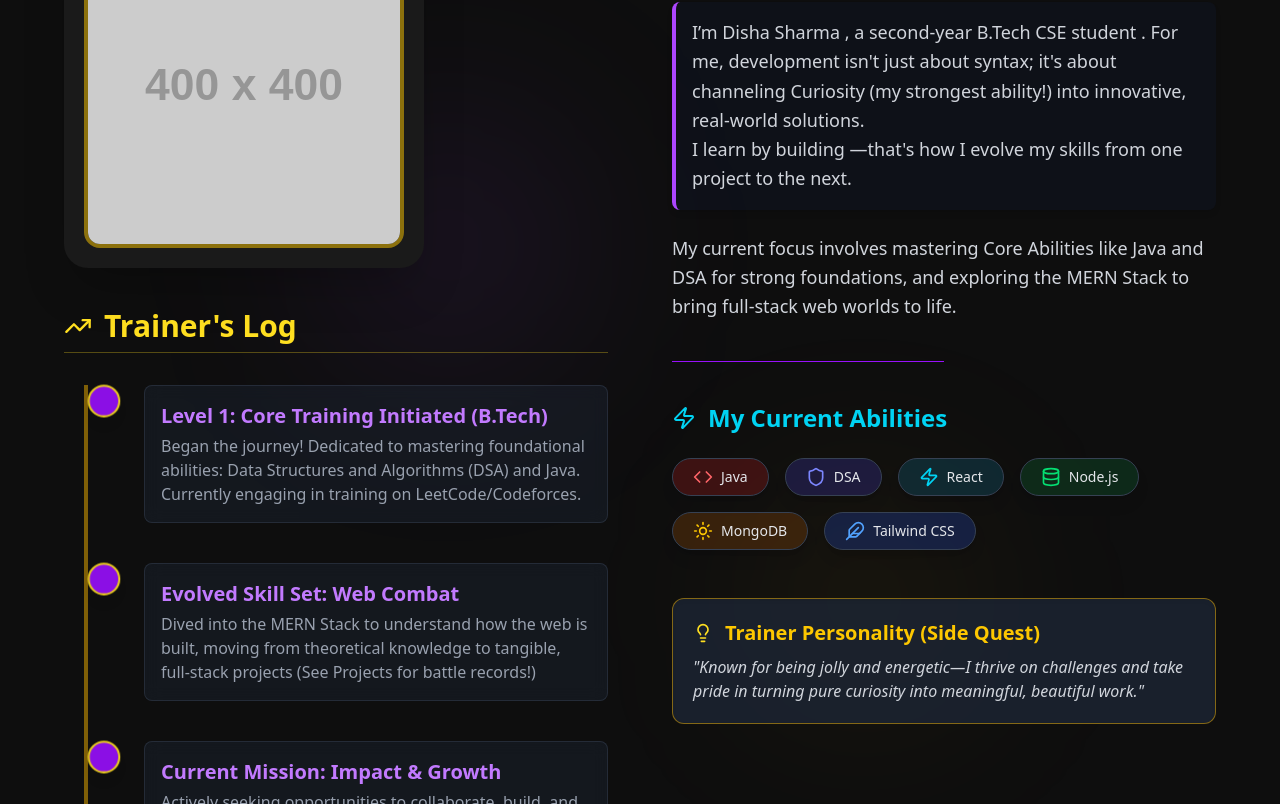
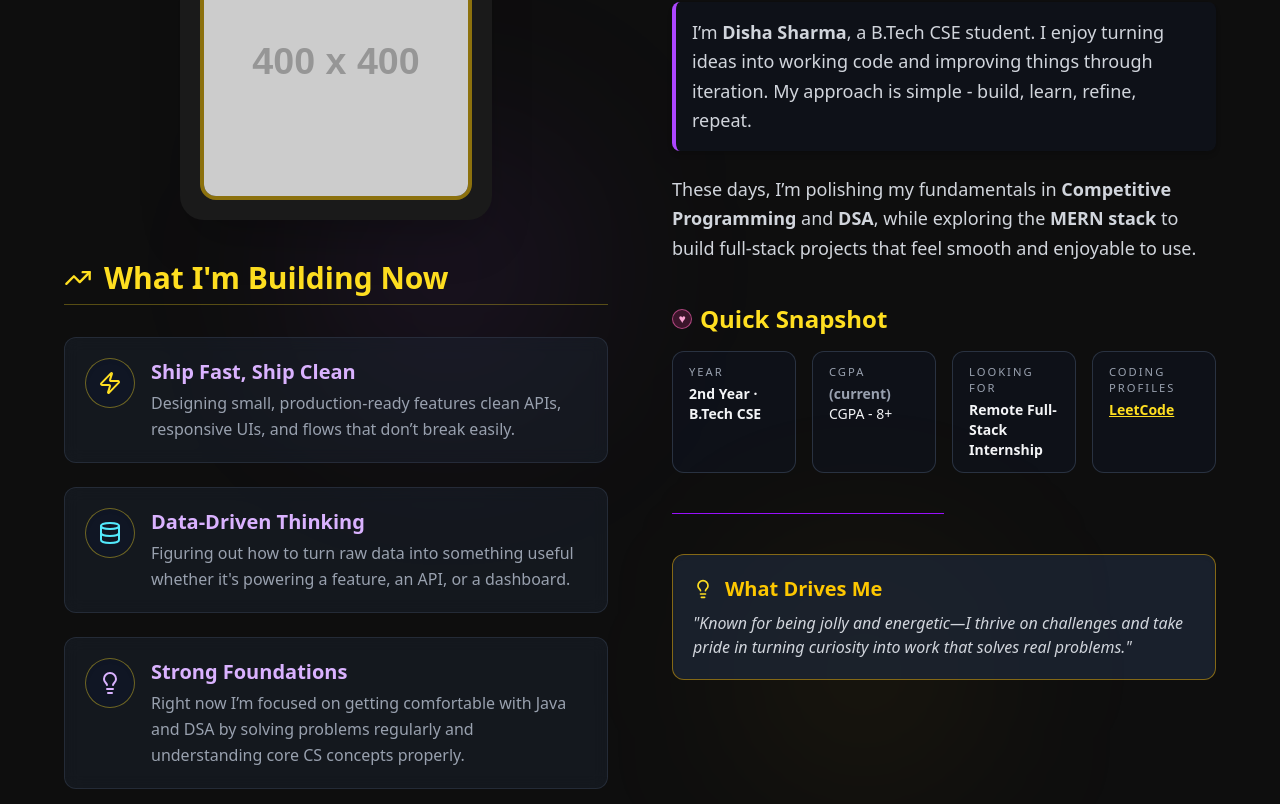
Before and after one commit to DishaSharma2005/portfolio, a React (Vite) app: page / in a window 1280 px wide. Shown: the part 896-1700 px from the top of the page. Built offline with nearby package versions, Linux system fonts and the light colour scheme.

Commit message:
updated : about section

```diff
--- a/src/components/About.jsx
+++ b/src/components/About.jsx
@@ -1,93 +1,186 @@
 import React from "react";
 import { motion } from "framer-motion";
-// Importing all necessary Lucide icons for the thematic approach
-import { Code, Shield, Zap, Database, Sun, Feather, Heart, TrendingUp, Lightbulb } from 'lucide-react';
+import {
+  Code,
+  CodeXml,
+  Shield,
+  Zap,
+  Database,
+  Sun,
+  Feather,
+  TrendingUp,
+  Lightbulb,
+} from "lucide-react";
 
 // === Skill Data (Tech Badges) ===
 const skills = [
-  // Core Foundation (Like Fighting/Ground Type - Strong Foundation)
   { name: "Java", icon: <Code className="w-5 h-5 text-red-400" />, color: "bg-red-900/40", hoverColor: "shadow-red-500/80" },
   { name: "DSA", icon: <Shield className="w-5 h-5 text-indigo-400" />, color: "bg-indigo-900/40", hoverColor: "shadow-indigo-500/80" },
-
-  // Web Combat (Like Electric/Psychic Type - Dynamic Building)
+    {
+    name: "SQL Databases",
+    icon: <Database className="w-5 h-5 text-cyan-300" />,
+    color: "bg-cyan-900/40",
+    hoverColor: "shadow-cyan-500/80",
+  },
   { name: "React", icon: <Zap className="w-5 h-5 text-cyan-400" />, color: "bg-cyan-900/40", hoverColor: "shadow-cyan-500/80" },
   { name: "Node.js", icon: <Database className="w-5 h-5 text-green-400" />, color: "bg-green-900/40", hoverColor: "shadow-green-500/80" },
   { name: "MongoDB", icon: <Sun className="w-5 h-5 text-yellow-400" />, color: "bg-yellow-900/40", hoverColor: "shadow-yellow-500/80" },
-
-  // Styling & Tools (Like Flying/Ghost Type - Aesthetics & Utility)
+   {
+    name: "Supabase",
+    icon: <Database className="w-5 h-5 text-teal-300" />,
+    color: "bg-teal-900/40",
+    hoverColor: "shadow-teal-500/80",
+  },
+  {
+    name: "Express.js",
+    icon: <CodeXml className="w-5 h-5 text-lime-300" />,
+    color: "bg-lime-900/40",
+    hoverColor: "shadow-lime-500/80",
+  },
+  {
+    name: "REST APIs",
+    icon: <Zap className="w-5 h-5 text-yellow-300" />,
+    color: "bg-yellow-900/40",
+    hoverColor: "shadow-yellow-500/80",
+  },
+  {
+    name: "JWT Authentication",
+    icon: <Shield className="w-5 h-5 text-purple-300" />,
+    color: "bg-purple-900/40",
+    hoverColor: "shadow-purple-500/80",
+  },
+  {
+    name: "CI/CD Concepts",
+    icon: <Code className="w-5 h-5 text-blue-300" />,
+    color: "bg-blue-900/40",
+    hoverColor: "shadow-blue-500/80",
+  },
   { name: "Tailwind CSS", icon: <Feather className="w-5 h-5 text-blue-400" />, color: "bg-blue-900/40", hoverColor: "shadow-blue-500/80" },
 ];
 
-// === Timeline Data (Trainer's Log) ===
-const timelineData = [
+// === Focus Areas (What I'm Building) ===
+const focusAreas = [
   {
-        title: "Level 1: Core Training Initiated (B.Tech)",
-        desc: "Began the journey! Dedicated to mastering foundational abilities: Data Structures and Algorithms (DSA) and Java. Currently engaging in training on LeetCode/Codeforces."
+    title: "Ship Fast, Ship Clean",
+    desc: "Designing small, production-ready features clean APIs, responsive UIs, and flows that don’t break easily.",
+    icon: <Zap className="w-6 h-6 text-yellow-300" />,
   },
   {
-        title: "Evolved Skill Set: Web Combat",
-        desc: "Dived into the MERN Stack to understand how the web is built, moving from theoretical knowledge to tangible, full-stack projects (See Projects for battle records!)"
+    title: "Data-Driven Thinking",
+   desc: "Figuring out how to turn raw data into something useful whether it's powering a feature, an API, or a dashboard.",
+
+    icon: <Database className="w-6 h-6 text-cyan-300" />,
   },
   {
-        title: "Current Mission: Impact & Growth",
-        desc: "Actively seeking opportunities to collaborate, build, and apply skills, striving to become a thoughtful and impactful developer."
-    }
+    title: "Strong Foundations",
+    desc: "Right now I’m focused on getting comfortable with Java and DSA by solving problems regularly and understanding core CS concepts properly.",
+    icon: <Lightbulb className="w-6 h-6 text-purple-300" />,
+  },
 ];
 
+// === Quick Snapshot (Year · CGPA · Focus · Looking For) ===
+// ⚠️ Update CGPA value below to your actual one or change the text.
+const quickStats = [
+  { label: "Year", value: "2nd Year · B.Tech CSE" },
+{
+  label: "CGPA",
+  value: (
+    <span>
+      <span className="text-sm text-gray-400">(current)</span>{" "}
+      <span className="font-medium">CGPA - 8+</span>
+    </span>
+  ),
+},
+
+
+  { label: "Looking For", value: "Remote Full-Stack Internship" },
+  {
+    label: "Coding Profiles",
+    value: (
+      <a
+        href="https://leetcode.com/u/Sharma_Disha25/"
+        target="_blank"
+        rel="noopener noreferrer"
+        className="text-yellow-300 underline hover:text-yellow-400 transition"
+      >
+        LeetCode
+      </a>
+    )
+  },
+];
+
+
 // === Main Component ===
-export default function About() {
+export default function About({ profileImg }) {
+  const fallbackProfile =
+    "https://placehold.co/400x400/374151/8a2be2?text=Your+Photo";
+  const profileSrc = profileImg || fallbackProfile;
+
   return (
-        <section id="about" className="bg-[#0e0e0e] py-20 px-6 md:px-12 text-gray-100 relative">
-
-            {/* Background Glows (Enhanced for depth) */}
-            <div className="absolute top-1/4 left-1/4 h-64 w-64 bg-purple-500/10 rounded-full blur-[100px] pointer-events-none"></div>
-            <div className="absolute bottom-1/4 right-1/4 h-48 w-48 bg-yellow-500/10 rounded-full blur-[100px] pointer-events-none"></div>
+    <section
+      id="about"
+      className="bg-[#0e0e0e] py-20 px-6 md:px-12 text-gray-100 relative"
+    >
+      {/* Background Glows */}
+      <div className="absolute top-1/4 left-1/4 h-64 w-64 bg-purple-500/10 rounded-full blur-[100px] pointer-events-none" />
+      <div className="absolute bottom-1/4 right-1/4 h-48 w-48 bg-yellow-500/10 rounded-full blur-[100px] pointer-events-none" />
 
       <div className="max-w-6xl mx-auto grid md:grid-cols-2 gap-16 items-start relative z-10">
-
-                {/* Left Side: Profile & Trainer's Log (Timeline) */}
+        {/* Left Side: Profile & Focus Areas */}
         <motion.div
           initial={{ opacity: 0, x: -50 }}
           whileInView={{ opacity: 1, x: 0 }}
           viewport={{ once: true, amount: 0.2 }}
           transition={{ duration: 1 }}
-                    className="flex flex-col items-center md:items-start text-center md:text-left order-2 md:order-1"
+          className="flex flex-col items-center md:items-center text-center md:text-left order-2 md:order-1"
         >
-                    {/* Profile Card / Trainer Image with Rotating Frame */}
+          {/* Profile Card */}
           <div className="relative mb-10">
-
-                        {/* Image Container */}
             <div className="relative rounded-3xl p-5 shadow-2xl transition-transform duration-500 bg-[#1a1a1a] z-10">
               <img
-                                src="https://placehold.co/400x400/374151/8a2be2?text=D+I+S+H+A"
-                                alt="Disha Profile"
-                                className="rounded-2xl w-72 h-72 md:w-80 md:h-80 object-cover border-4 border-yellow-400/50"
+                src={profileSrc}
+                alt="Profile portrait"
+                className="rounded-2xl w-60 h-60 md:w-68 md:h-68 object-cover border-4 border-yellow-400/50 "
               />
             </div>
           </div>
 
-                    {/* Timeline: Trainer's Log */}
-                    <h3 id="journey" className="text-3xl font-bold mb-8 text-center md:text-left text-yellow-300 flex items-center gap-3 border-b border-yellow-300/30 pb-2 w-full justify-center md:justify-start">
-                        <TrendingUp className="w-7 h-7" /> Trainer's Log
+          {/* Focus Cards */}
+          <h3
+            id="focus"
+            className="text-3xl font-bold mb-8 text-center md:text-left text-yellow-300 flex items-center gap-3 border-b border-yellow-300/30 pb-2 w-full justify-center md:justify-start"
+          >
+            <TrendingUp className="w-7 h-7" /> What I'm Building Now
           </h3>
-                    <div className="relative pl-6 sm:pl-10 pb-6 before:absolute before:top-0 before:left-3 sm:before:left-5 before:h-full before:w-1 before:bg-yellow-500/50">
-                        {timelineData.map((item, index) => (
-                            <div key={index} className="timeline-item mb-10 relative last:mb-0">
-                                {/* Timeline Dot (Pokéball style) */}
-                                <span className="absolute left-0 top-0 w-6 h-6 sm:w-8 sm:h-8 bg-purple-600 rounded-full flex items-center justify-center -translate-x-1/2 shadow-lg z-10 border-2 border-yellow-300 animate-pulse-slow"></span>
+
+          <div className="grid gap-6 w-full">
+            {focusAreas.map((item, index) => (
               <motion.div
-                                    whileHover={{ translateY: -5, boxShadow: "0 10px 20px rgba(138, 58, 255, 0.3)" }}
-                                    className="ml-8 sm:ml-10 p-4 bg-gray-800/40 backdrop-blur-sm rounded-lg transition-all duration-300 border border-gray-700/50 cursor-default"
+                key={index}
+                whileHover={{
+                  translateY: -6,
+                  scale: 1.01,
+                  boxShadow: "0 15px 30px rgba(138, 58, 255, 0.25)",
+                }}
+                className="p-5 bg-gray-800/40 backdrop-blur-sm rounded-xl transition-all duration-300 border border-gray-700/50 flex items-start gap-4"
               >
-                                    <h4 className="font-semibold text-xl text-purple-400">{item.title}</h4>
-                                    <p className="text-gray-400 mt-1 text-base">{item.desc}</p>
+                <div className="p-3 rounded-full bg-gray-900/70 border border-yellow-300/40 shadow-inner">
+                  {item.icon}
+                </div>
+                <div>
+                  <h4 className="font-semibold text-xl text-purple-300">
+                    {item.title}
+                  </h4>
+                  <p className="text-gray-400 mt-1 text-base leading-relaxed">
+                    {item.desc}
+                  </p>
+                </div>
               </motion.div>
-                            </div>
             ))}
           </div>
         </motion.div>
 
-                {/* Right Side: About Content - Trainer ID & Mission */}
+        {/* Right Side: About Content & Snapshot */}
         <motion.div
           initial={{ opacity: 0, x: 50 }}
           whileInView={{ opacity: 1, x: 0 }}
@@ -96,27 +189,72 @@ export default function About() {
           className="text-center md:text-left order-1 md:order-2"
         >
           <h2 className="text-4xl md:text-5xl font-extrabold mb-8 pb-3 border-b-2 border-yellow-300/50">
-                        <span className="text-yellow-300">Trainer ID</span> & Mission
+            <span className="text-yellow-300">About Me</span> & Mission
           </h2>
 
-                    {/* Narrative Text - Dialogue Box Style */}
+          {/* Narrative Text */}
           <div className="space-y-6">
-                        <p className="text-gray-300 text-lg leading-relaxed border-l-4 border-purple-500 pl-4 bg-gray-900/40 p-4 rounded-lg shadow-md">
-                            I’m Disha Sharma , a second-year B.Tech CSE student .
-                            For me, development isn't just about syntax; it's about channeling Curiosity (my strongest ability!) into innovative, real-world solutions.
-                            <p>I learn by building —that's how I evolve my skills from one project to the next.</p>
-                        </p>
-                        <p className="text-gray-300 text-lg leading-relaxed">
-                            My current focus involves mastering Core Abilities like Java and DSA for strong foundations, and exploring the MERN Stack to bring full-stack web worlds to life.
+                <div className="text-gray-300 text-lg leading-relaxed border-l-4 border-purple-500 pl-4 bg-gray-900/40 p-4 rounded-lg shadow-md">
+                    <p>
+                    I’m <span className="font-semibold">Disha Sharma</span>, a
+                    B.Tech CSE student. I enjoy turning
+                        ideas into working code and improving things through iteration. My
+                        approach is simple - build, learn, refine, repeat.
                     </p>
                 </div>
+                <p className="text-gray-300 text-lg leading-relaxed">
+                    These days, I’m polishing my fundamentals in{" "}
+                    <span className="font-semibold">Competitive Programming</span> and{" "}
+                    <span className="font-semibold">DSA</span>, while exploring the{" "}
+                    <span className="font-semibold">MERN stack</span> to build full-stack
+                    projects that feel smooth and enjoyable to use.
+                </p>
 
-                    {/* Stylized Separator */}
+             </div>
+
+
+          {/* Quick Snapshot */}
+          <div className="mt-10">
+            <h3 className="text-2xl font-semibold mb-4 text-yellow-300 flex items-center gap-2 justify-center md:justify-start">
+              <HeartIcon /> Quick Snapshot
+            </h3>
+            <div className="grid grid-cols-2 md:grid-cols-4 gap-4 text-sm">
+              {quickStats.map((stat, idx) => (
+                <div
+                  key={idx}
+                  className="rounded-xl bg-gray-900/40 border border-gray-700/70 px-4 py-3 flex flex-col gap-1 items-center md:items-start"
+                >
+                  <span className="text-[0.7rem] uppercase tracking-[0.18em] text-gray-400">
+                    {stat.label}
+                  </span>
+                  <span className="font-semibold text-gray-100 text-sm">
+                    {stat.value}
+                  </span>
+                </div>
+              ))}
+            </div>
+          </div>
+
+          {/* Separator */}
           <hr className="my-10 border-t border-purple-600 w-1/2 mx-auto md:mx-0 animate-fade-in" />
 
+          {/* What Drives Me */}
+          <div className="mt-4 p-5 rounded-xl bg-gray-800/70 border border-yellow-500/50 shadow-inner hover:border-yellow-300 transition-colors duration-300">
+            <h4 className="font-semibold text-xl text-yellow-400 flex items-center gap-3 mb-2">
+              <Lightbulb className="h-5 w-5 text-yellow-300" /> What Drives Me
+            </h4>
+            <p className="text-gray-300 italic">
+              "Known for being jolly and energetic—I thrive on challenges and
+              take pride in turning curiosity into work that solves real
+              problems."
+            </p>
+          </div>
+        </motion.div>
+      </div>
 
       {/* Skills: My Current Abilities (Tech Badges) */}
-                    <h3 className="text-2xl font-bold mt-8 mb-6 flex items-center justify-center md:justify-start gap-3 text-cyan-400">
+      <div className="max-w-6xl mx-auto mt-16 relative z-10">
+        <h3 className="text-2xl font-bold mb-6 flex items-center justify-center md:justify-start gap-3 text-cyan-400">
           <Zap className="w-6 h-6" /> My Current Abilities
         </h3>
         <div className="flex flex-wrap gap-4 justify-center md:justify-start">
@@ -126,8 +264,18 @@ export default function About() {
               initial={{ opacity: 0, scale: 0.8 }}
               whileInView={{ opacity: 1, scale: 1 }}
               viewport={{ once: true, amount: 0.5 }}
-                                whileHover={{ scale: 1.05, boxShadow: `0 0 15px ${skill.hoverColor.replace('shadow-', '').replace('/80', '')}` }}
-                                transition={{ type: "spring", stiffness: 300, damping: 20, delay: idx * 0.1 }}
+              whileHover={{
+                scale: 1.05,
+                boxShadow: `0 0 15px ${skill.hoverColor
+                  .replace("shadow-", "")
+                  .replace("/80", "")}`,
+              }}
+              transition={{
+                type: "spring",
+                stiffness: 300,
+                damping: 20,
+                delay: idx * 0.1,
+              }}
               className={`px-5 py-2 ${skill.color} text-gray-200 rounded-full font-semibold shadow-lg flex items-center space-x-2 transition-transform border border-gray-700 cursor-pointer`}
             >
               {skill.icon}
@@ -135,19 +283,9 @@ export default function About() {
             </motion.span>
           ))}
         </div>
-
-                    {/* Fun Fact/Personality Box - Thematic Side Quest */}
-                    <div className="mt-12 p-5 rounded-xl bg-gray-800/70 border border-yellow-500/50 shadow-inner hover:border-yellow-300 transition-colors duration-300">
-                        <h4 className="font-semibold text-xl text-yellow-400 flex items-center gap-3 mb-2">
-                            <Lightbulb className="h-5 w-5 text-yellow-300" /> Trainer Personality (Side Quest)
-                        </h4>
-                        <p className="text-gray-300 italic">"Known for being jolly and energetic—I thrive on challenges and take pride in turning pure curiosity into meaningful, beautiful work."</p>
-                    </div>
-                </motion.div>
       </div>
 
-            {/* Keyframes for animations */}
-            {/* Removed 'jsx' and 'global' attributes to fix the React warning */}
+      {/* Keyframes */}
       <style>
         {`
           @keyframes spin-slow {
@@ -157,6 +295,10 @@ export default function About() {
           .animate-spin-slow {
             animation: spin-slow 15s linear infinite;
           }
+          @keyframes pulse {
+            0%, 100% { opacity: 1; transform: scale(1); }
+            50% { opacity: 0.7; transform: scale(1.03); }
+          }
           .animate-pulse-slow {
             animation: pulse 4s cubic-bezier(0.4, 0, 0.6, 1) infinite;
           }
@@ -165,3 +307,12 @@ export default function About() {
     </section>
   );
 }
+
+// Small heart icon using Lucide's style, but custom so we don't over-import
+function HeartIcon() {
+  return (
+    <span className="inline-flex items-center justify-center w-5 h-5 rounded-full bg-pink-500/20 border border-pink-400/60 text-pink-300 text-xs">
+      ♥
+    </span>
+  );
+}
```
Lines whose indentation alone changed are shown as unchanged.
